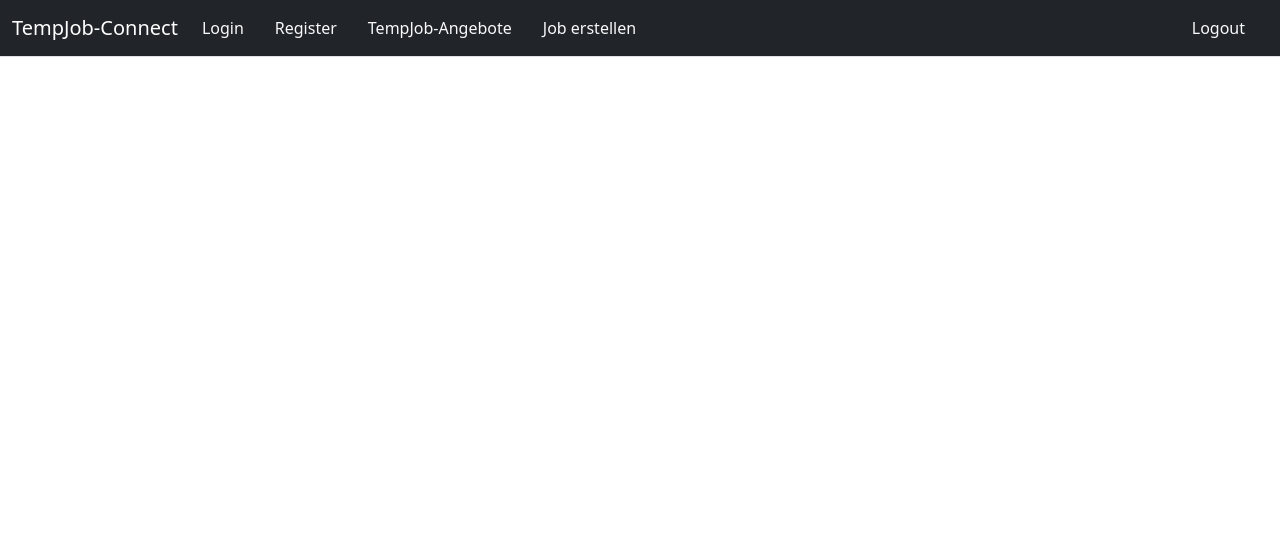
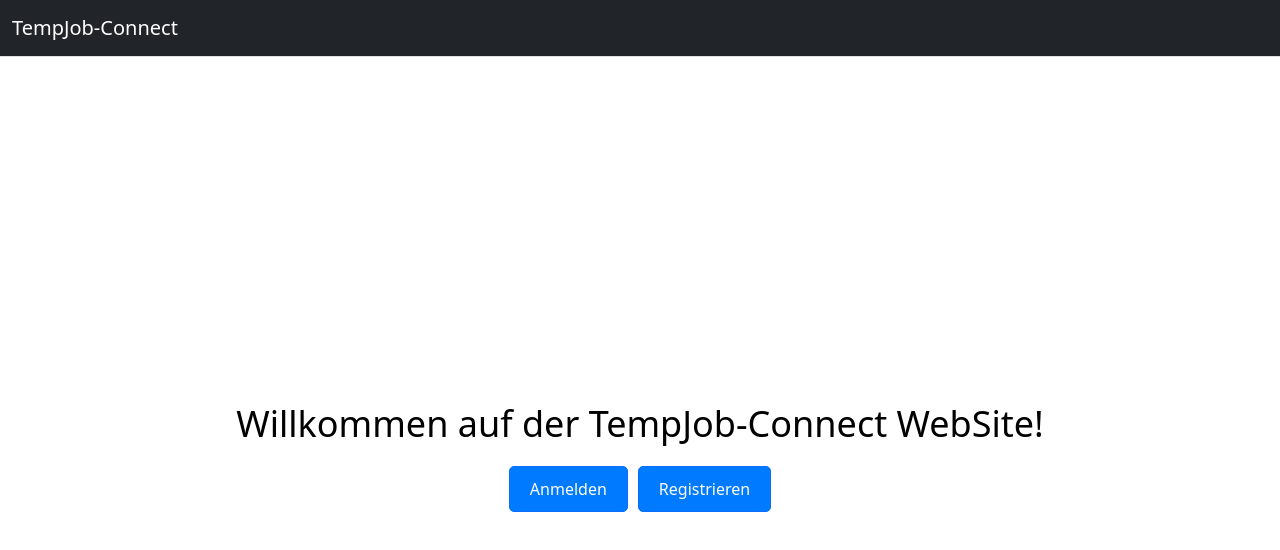
Before and after one commit to Doci9x/tempjob-frontend, a Vue app: page /welcome in a window 1280 px wide. Shown: the top 550 px of the page. Built offline with nearby package versions, Linux system fonts and the light colour scheme.

Commit message:
updated Navbar

```diff
--- /dev/null
+++ b/src/Config/NavbarConfig.ts
@@ -0,0 +1,15 @@
+export type RouteName = 'Welcome' | 'Login' | 'Register' | 'Tempjob' | 'JobCreate';
+
+export const navbarConfig: Record<RouteName, { path: string; label: string }[]> = {
+  Welcome: [],
+  Login: [],
+  Register: [],
+  Tempjob: [
+    { path: '/tempjob', label: 'TempJob-Angebote' },
+    { path: '/job-create', label: 'Job erstellen' },
+  ],
+  JobCreate: [
+    { path: '/tempjob', label: 'TempJob-Angebote' },
+    { path: '/job-create', label: 'Job erstellen' },
+  ],
+};
--- a/src/components/Navbar.vue
+++ b/src/components/Navbar.vue
@@ -7,12 +7,9 @@
       </button>
       <div class="collapse navbar-collapse" id="navbarNavAltMarkup">
         <div class="navbar-nav">
-          <router-link to="/login" class="nav-link">Login</router-link>
-          <router-link to="/register" class="nav-link">Register</router-link>
-          <router-link to="/tempjob" class="nav-link">TempJob-Angebote</router-link>
-          <router-link to="/job-create" class="nav-link">Job erstellen</router-link>
+          <router-link v-for="link in visibleLinks" :key="link.path" :to="link.path" class="nav-link">{{ link.label }}</router-link>
         </div>
-        <div class="navbar-nav ms-auto">
+        <div class="navbar-nav ms-auto" v-if="visibleLinks.length">
           <a @click="handleLogout" class="nav-link" style="cursor: pointer;">Logout</a>
         </div>
       </div>
@@ -21,20 +18,28 @@
 </template>
 
 <script lang="ts">
-import { defineComponent } from 'vue';
-import { useRouter } from 'vue-router';
+import { defineComponent, computed } from 'vue';
+import { useRouter, useRoute } from 'vue-router';
+import { navbarConfig, RouteName } from '@/Config/NavbarConfig';
 
 export default defineComponent({
   name: 'Navbar',
   setup() {
     const router = useRouter();
+    const route = useRoute();
 
     const handleLogout = () => {
       router.push('/login');
     };
 
+    const visibleLinks = computed(() => {
+      const routeName = route.name as RouteName;
+      return navbarConfig[routeName] || [];
+    });
+
     return {
       handleLogout,
+      visibleLinks,
     };
   },
 });
@@ -49,5 +54,4 @@ export default defineComponent({
 .nav-link:hover {
   color: #ef0b0b;
 }
-
 </style>
--- a/src/router/index.ts
+++ b/src/router/index.ts
@@ -1,5 +1,5 @@
 import { createRouter, createWebHistory } from 'vue-router';
-
+import WelcomeView from '@/pages/WelcomeView.vue';
 import TempjobView from '@/pages/TempjobView.vue';
 import RegisterView from '@/pages/RegisterView.vue';
 import LoginView from '@/pages/LoginView.vue';
@@ -12,7 +12,12 @@ const router = createRouter({
   routes: [
     {
       path: '/',
-      redirect: '/login'
+      redirect: '/welcome'
+    },
+    {
+      path: '/welcome',
+      name: 'Welcome',
+      component: WelcomeView
     },
     {
       path: '/login',
```
